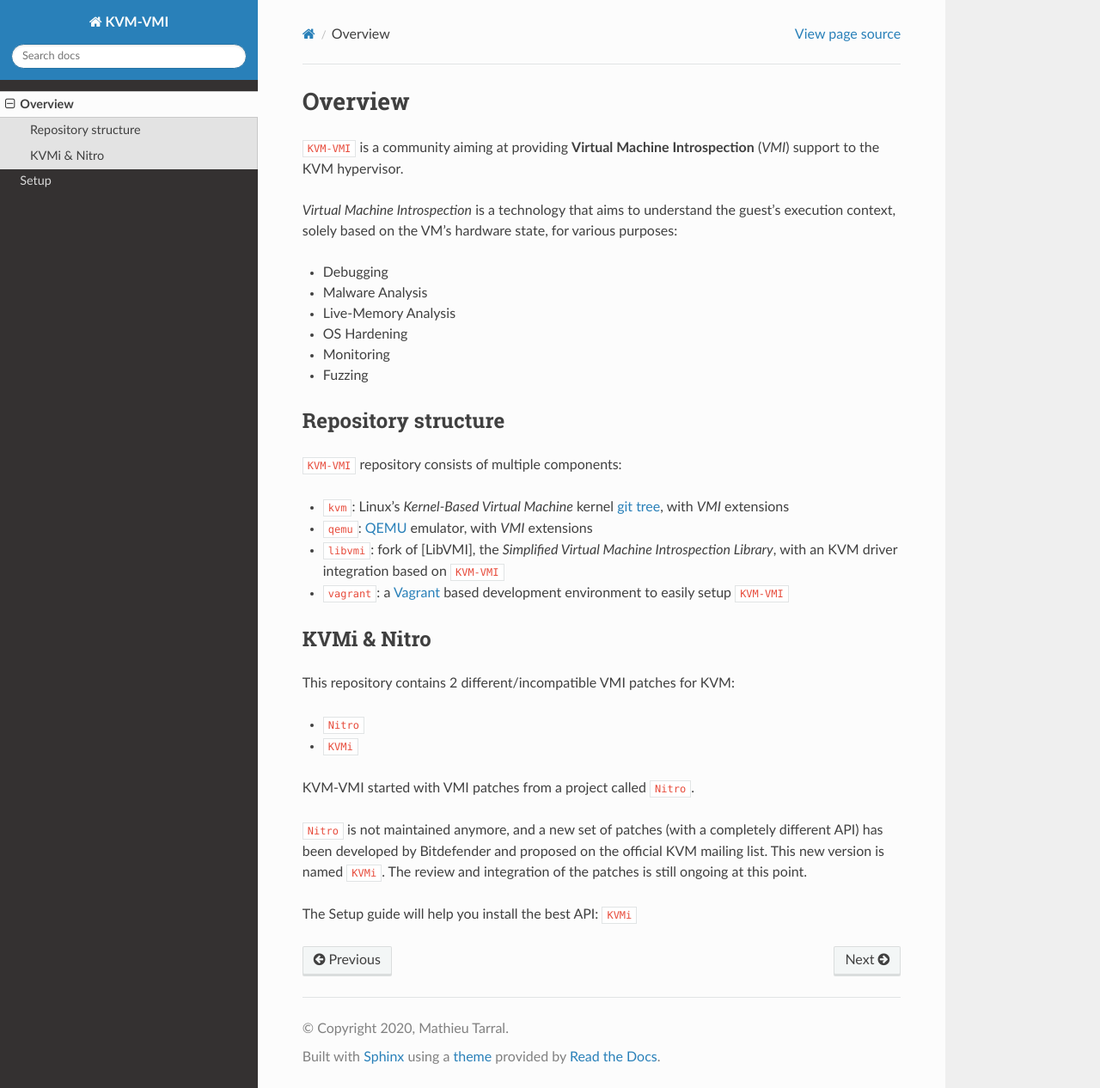
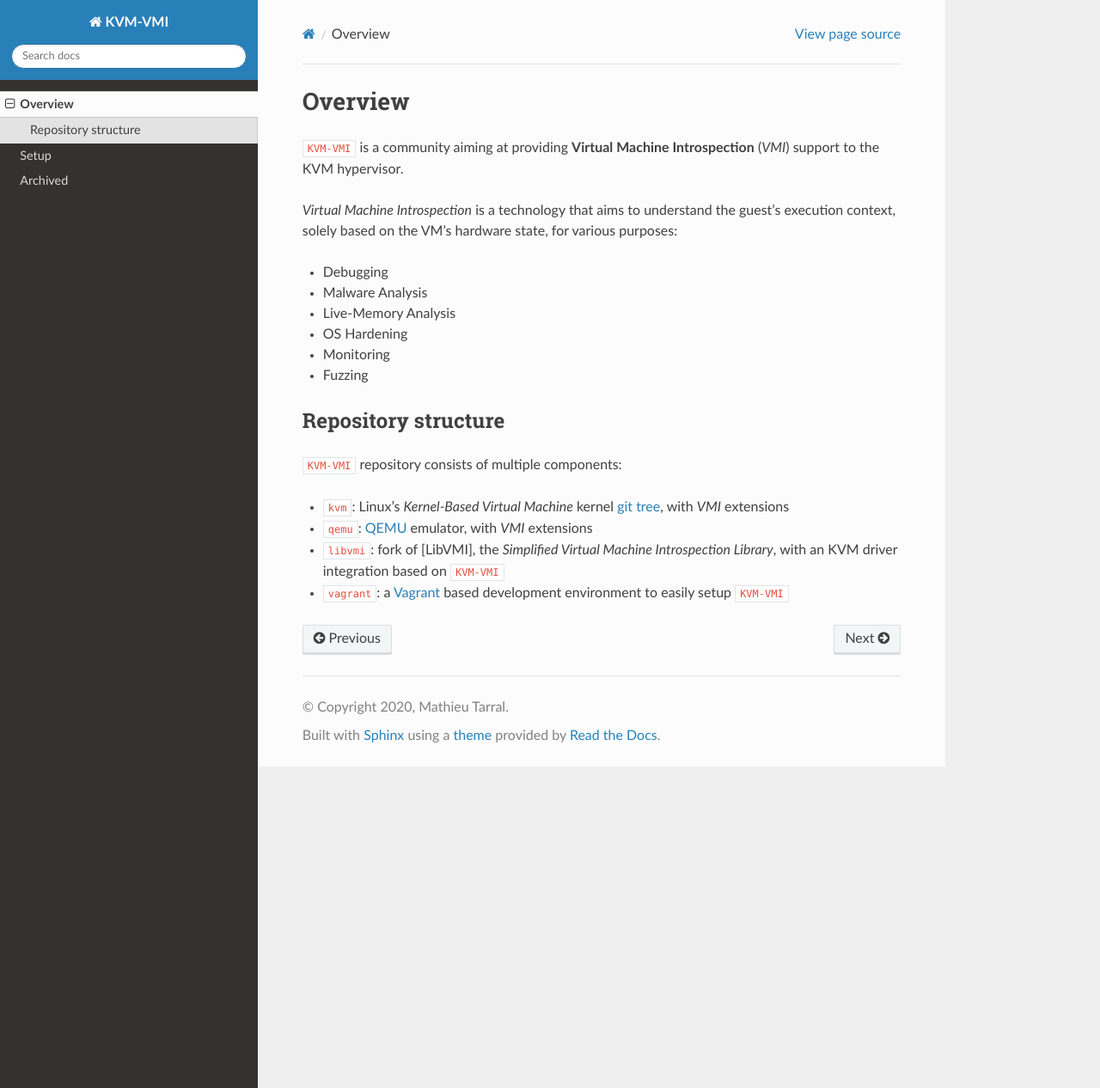
Before and after one commit to KVM-VMI/kvm-vmi, a Sphinx documentation site: the page built from docs/overview.md, in a window 1280 px wide and 1266 px high. Shown: the whole window at 86% size. Built offline with Sphinx 7.4.7 and the Read the Docs theme 2.0.0, drawn with Linux system fonts in a browser that asks for light colours.

Commit message:
docs: document Nitro in Archived section

```diff
--- a/docs/index.rst
+++ b/docs/index.rst
@@ -9,3 +9,4 @@
 
     overview
     setup
+    archived
--- a/docs/overview.md
+++ b/docs/overview.md
@@ -20,17 +20,3 @@
 - `qemu`: [QEMU](https://github.com/qemu/qemu) emulator, with *VMI* extensions
 - `libvmi`: fork of [LibVMI], the *Simplified Virtual Machine Introspection Library*, with an KVM driver integration based on `KVM-VMI`
 - `vagrant`: a [Vagrant](https://www.vagrantup.com/) based development environment to easily setup `KVM-VMI`
-
-## KVMi & Nitro
-
-This repository contains 2 different/incompatible VMI patches for KVM:
-- `Nitro`
-- `KVMi`
-
-KVM-VMI started with VMI patches from a project called [`Nitro`](https://www.sec.in.tum.de/assets/staff/pfoh/PfohSchneider2011a.pdf).
-
-`Nitro` is not maintained anymore, and a new set of patches (with a completely different API) has been developed by Bitdefender and proposed on the official KVM mailing list.
-This new version is named `KVMi`.
-The review and integration of the patches is still ongoing at this point.
-
-The Setup guide will help you install the best API: `KVMi`
```
Also changed, not shown: docs/archived.md (added, +75 -0 lines).
